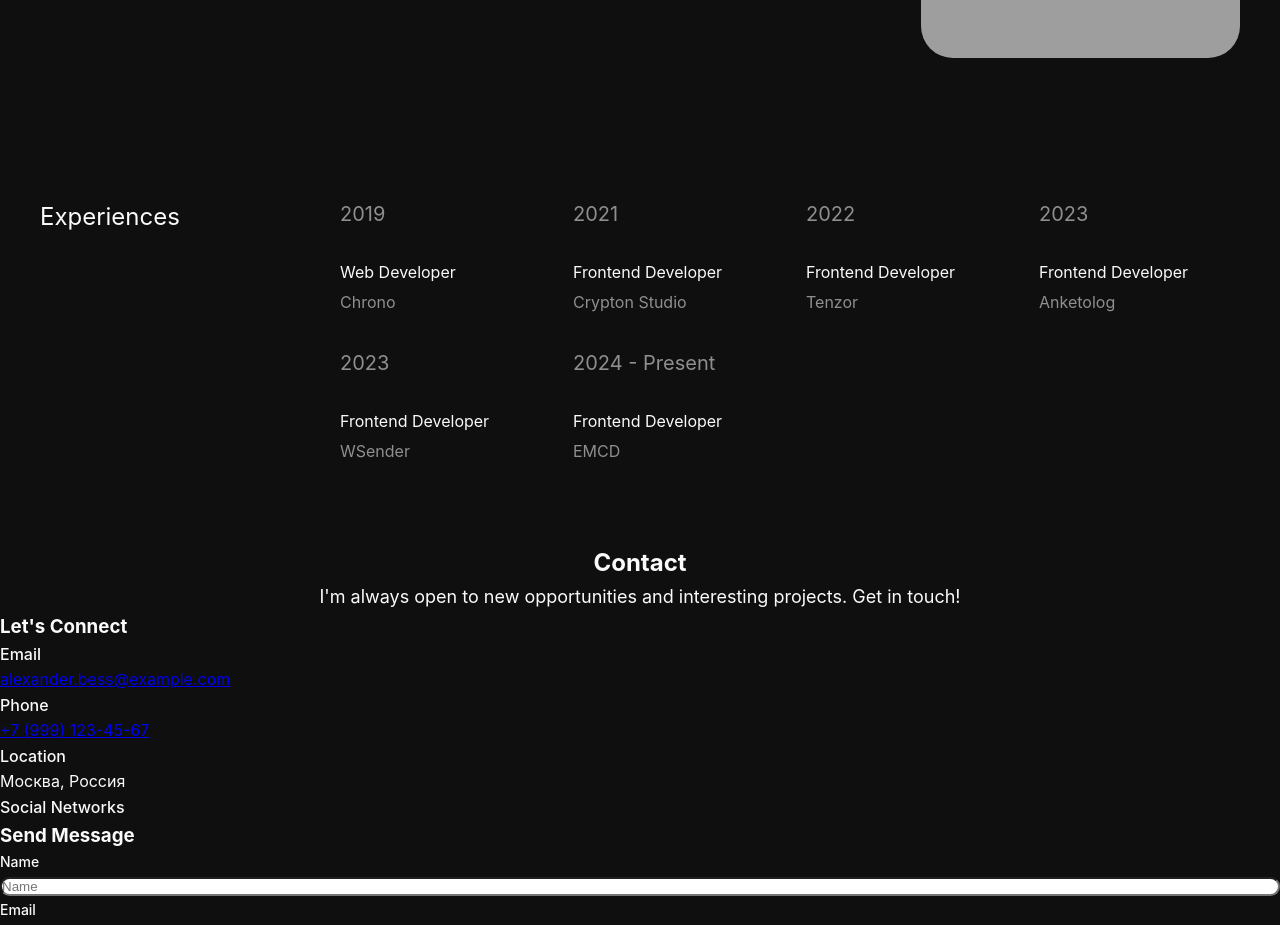
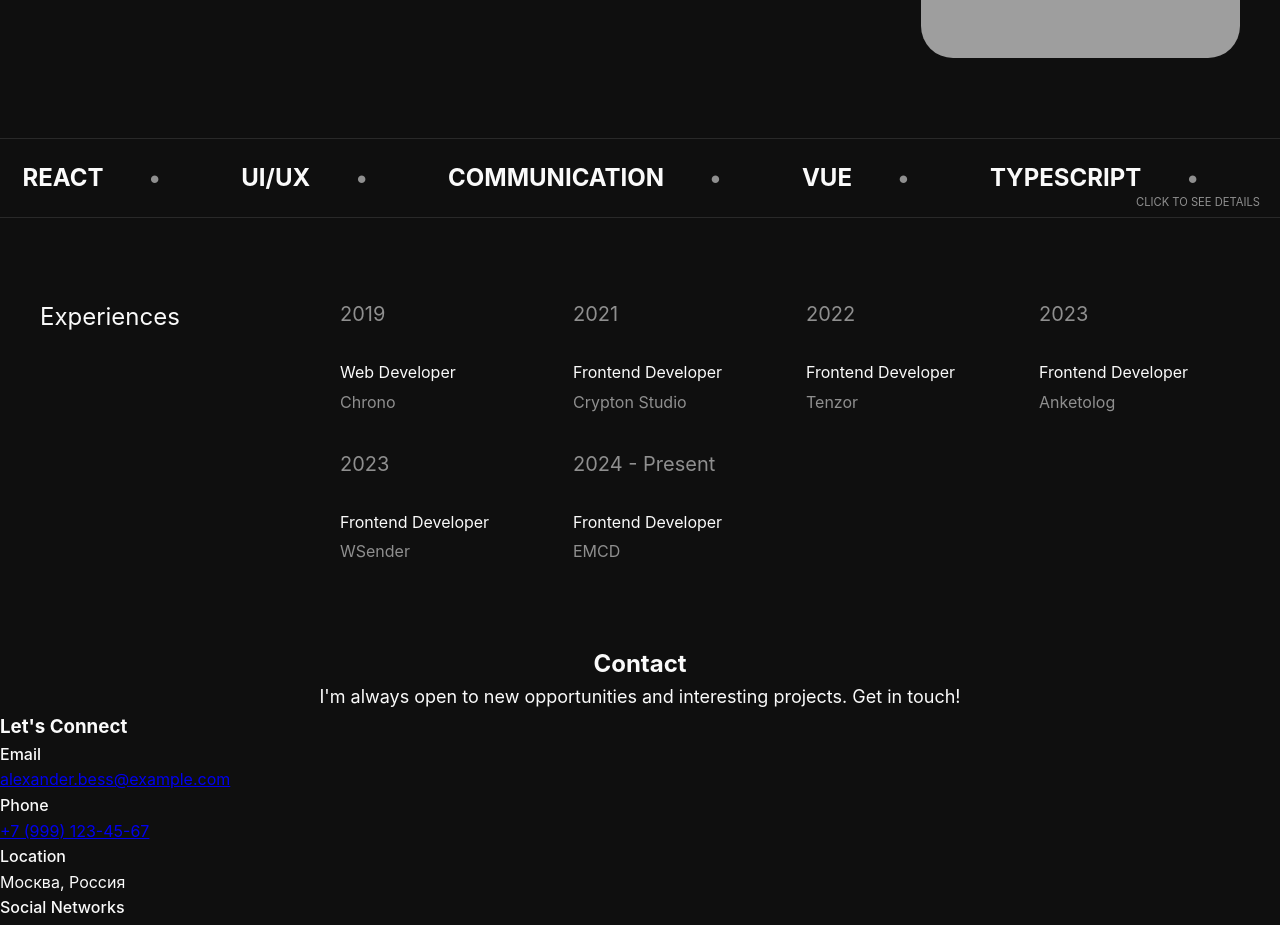
Before and after one commit to AlexanderBess/portfolio, a Vue app: page / in a window 1280 px wide. Shown: the part 840-1765 px from the top of the page. Built offline with nearby package versions, Linux system fonts and the light colour scheme; grey boxes are pictures that could not be loaded.

Commit message:
Added Skills block

```diff
--- /dev/null
+++ b/src/components/Skills.vue
@@ -0,0 +1,194 @@
+<template>
+  <section class="skills-section">
+    <div class="marquee" @click="isExpanded = !isExpanded" :class="{ 'marquee--active': isExpanded }">
+      <div class="marquee__inner">
+        <div v-for="i in 4" :key="i" class="marquee__group">
+          <span v-for="skill in skills" :key="skill.name" class="marquee__item">
+            {{ skill.name }}
+            <span class="marquee__separator">•</span>
+          </span>
+        </div>
+      </div>
+      <div class="marquee__hint">
+        {{ isExpanded ? 'Click to hide' : 'Click to see details' }}
+      </div>
+    </div>
+
+    <transition name="expand">
+      <div v-if="isExpanded" class="skills-details">
+        <div v-for="skill in skills" :key="skill.name" class="skills-details__item">
+          <div class="skills-details__info">
+            <span class="skills-details__name">{{ skill.name }}</span>
+            <span class="skills-details__percentage">{{ skill.level }}%</span>
+          </div>
+          <div class="skills-details__progress-bg">
+            <div
+                class="skills-details__progress-fill"
+                :style="{ width: skill.level + '%' }"
+            ></div>
+          </div>
+        </div>
+      </div>
+    </transition>
+  </section>
+</template>
+
+<script setup lang="ts">
+import { ref } from 'vue';
+import { useI18n } from 'vue-i18n';
+
+interface Skill {
+  name: string;
+  level: number;
+}
+
+const t = useI18n().t;
+
+const isExpanded = ref(false);
+
+const skills: Skill[] = [
+  { name: 'Vue', level: 95 },
+  { name: 'TypeScript', level: 70 },
+  { name: 'SASS', level: 90 },
+  { name: 'Three.js', level: 40 },
+  { name: 'React', level: 35 },
+  { name: 'UI/UX', level: 80 },
+  { name: t('skills.communication'), level: 100 },
+];
+</script>
+
+<style lang="scss" scoped>
+.skills-section {
+  overflow: hidden;
+}
+
+.marquee {
+  position: relative;
+  display: flex;
+  overflow: hidden;
+  user-select: none;
+  padding: 20px 0;
+  cursor: pointer;
+  border-top: 1px solid var(--border-primary);
+  border-bottom: 1px solid var(--border-primary);
+  transition: background 0.3s ease;
+
+  &:hover {
+    background: rgba(255, 255, 255, 0.03);
+    .marquee__hint { opacity: 1; }
+  }
+
+  &__inner {
+    display: flex;
+    flex-shrink: 0;
+    min-width: 100%;
+    animation: scroll 30s linear infinite;
+  }
+
+  &__group {
+    display: flex;
+    align-items: center;
+    justify-content: space-around;
+    min-width: 30%;
+  }
+
+  &__item {
+    font-size: 24px;
+    font-weight: 700;
+    text-transform: uppercase;
+    white-space: nowrap;
+    padding: 0 20px;
+    color: var(--text-primary);
+  }
+
+  &__separator {
+    margin-left: 40px;
+    color: var(--text-tertiary);
+  }
+
+  &__hint {
+    position: absolute;
+    right: 20px;
+    bottom: 5px;
+    font-size: 0.7rem;
+    text-transform: uppercase;
+    transition: opacity 0.3s ease;
+    color: var(--text-secondary);
+  }
+}
+
+.skills-details {
+  display: grid;
+  grid-template-columns: repeat(auto-fit, minmax(250px, 1fr));
+  gap: 30px;
+  padding: 40px 20px;
+  background: var(--border-secondary);
+
+  &__info {
+    display: flex;
+    justify-content: space-between;
+    margin-bottom: 8px;
+  }
+
+  &__name {
+    font-weight: 600;
+    font-size: 18px;
+  }
+
+  &__percentage {
+    color: var(--text-primary);
+    font-size: 16px;
+  }
+
+  &__progress-bg {
+    height: 2px;
+    background: var(--bg-surface);
+    width: 100%;
+    overflow: hidden;
+  }
+
+  &__progress-fill {
+    height: 100%;
+    background: var(--text-primary);
+    transition: width 1.5s cubic-bezier(0.22, 1, 0.36, 1);
+  }
+}
+
+@media (max-width: 768px) {
+  .marquee {
+    padding: 10px 0;
+
+    &__item {
+      font-size: 20px;
+    }
+
+    &__hint {
+      font-size: 10px;
+    }
+  }
+  .skills-details {
+    &__name {
+      font-size: 16px;
+    }
+    &__percentage {
+      font-size: 14px;
+    }
+  }
+}
+
+@keyframes scroll {
+  from { transform: translateX(0); }
+  to { transform: translateX(-100%); }
+}
+
+.expand-enter-active, .expand-leave-active {
+  transition: all 0.5s ease;
+  max-height: 500px;
+}
+
+.expand-enter-from, .expand-leave-to {
+  opacity: 0;
+  max-height: 0;
+  transform: translateY(-20px);
+}
+</style>
--- a/src/locales/en.json
+++ b/src/locales/en.json
@@ -36,6 +36,9 @@
     "wsender_desc": "Architected the project from the ground up and implemented core frontend logic. Developed complex business logic and interfaces for marketing automation services.",
     "emcd_desc": "Led a full-scale ecosystem migration from Vue 2 to Vue 3 (Composition API). Developed P2P platforms, real-time WebSocket chats, and B2B dashboards with advanced analytics."
   },
+  "skills": {
+    "communication": "Communication"
+  },
   "contact": {
     "title": "Contact",
     "subtitle": "I'm always open to new opportunities and interesting projects. Get in touch!",
--- a/src/locales/ru.json
+++ b/src/locales/ru.json
@@ -36,6 +36,9 @@
     "wsender_desc": "Проектировал архитектуры приложения с нуля. Реализовывал сложную бизнес-логику и интерфейсы для сервиса автоматизации рассылок.",
     "emcd_desc": "Реализовал масштабнау миграцию экосистемы с Vue 2 на Vue 3 (Composition API). Разрабатывал p2p-площадки, чаты реального времени на WebSockets, b2b проекты с глубокой аналитикой."
   },
+  "skills": {
+    "communication": "Коммуникация"
+  },
   "contact": {
     "title": "Контакты",
     "subtitle": "Я всегда открыт к новым возможностям и интересным проектам. Свяжитесь со мной!",
--- a/src/views/Home.vue
+++ b/src/views/Home.vue
@@ -3,6 +3,7 @@
     <PhysicBlock />
     <Hero />
     <About />
+    <Skills />
     <Projects />
     <Contact />
   </div>
@@ -14,6 +15,7 @@ import Hero from '../components/Hero.vue'
 import About from '../components/About.vue'
 import Projects from '../components/Projects.vue'
 import Contact from '../components/Contact.vue'
+import Skills from "@/components/Skills.vue";
 </script>
 
 <style lang="scss" scoped>
```
